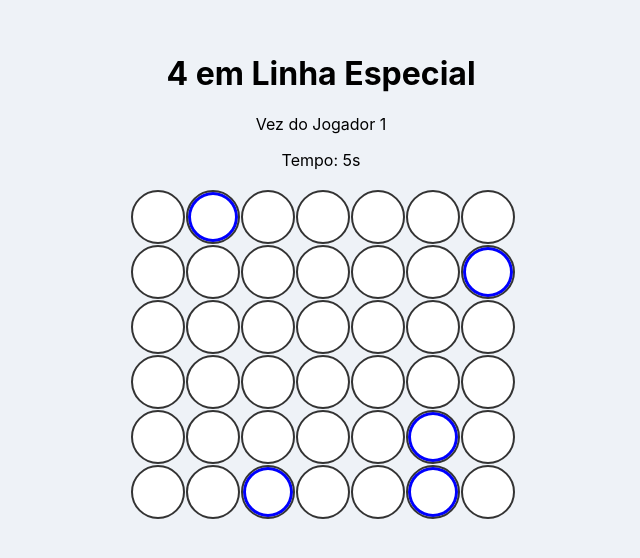
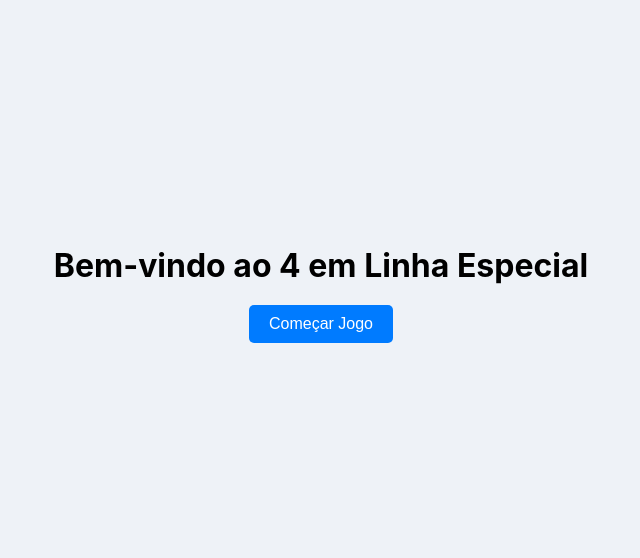
Before and after one commit to Amanult/quatro-em-linha, a React (Create React App) app: page / in a window 1280 px wide. Shown: the part 116-674 px from the top of the page, without its empty margins (319-959 px from the left). Built offline with nearby package versions, Linux system fonts and the light colour scheme.

Commit message:
Addição de um écrã de começo, e de empate.

```diff
--- a/src/App.css
+++ b/src/App.css
@@ -36,3 +36,27 @@
     transform: rotate(360deg);
   }
 }
+
+.start-screen {
+  text-align: center;
+  padding: 20px;
+}
+
+.start-screen h1 {
+  font-size: 2rem;
+  margin-bottom: 20px;
+}
+
+.start-screen button {
+  padding: 10px 20px;
+  font-size: 1rem;
+  background-color: #007bff;
+  color: white;
+  border: none;
+  border-radius: 5px;
+  cursor: pointer;
+}
+
+.start-screen button:hover {
+  background-color: #0056b3;
+}
--- a/src/App.jsx
+++ b/src/App.jsx
@@ -1,11 +1,19 @@
-import React from "react";
-import Game from "./components/Game"; // Importa o componente do jogo
+import React, { useState } from "react";
+import Game from "./components/Game";
+import StartScreen from "./components/StartScreen"; // Importa o componente da tela inicial
 
-// Componente principal da aplicação
 export default function App() {
+  const [gameStarted, setGameStarted] = useState(false);
+
+  const resetToStart = () => setGameStarted(false); // Função para voltar ao início
+
   return (
     <div className="app-container">
-      <Game />
+      {!gameStarted ? (
+        <StartScreen onStart={() => setGameStarted(true)} /> // Usa o novo componente
+      ) : (
+        <Game onBackToStart={resetToStart} /> // Passa a função para o componente Game
+      )}
     </div>
   );
 }
--- a/src/components/Game.css
+++ b/src/components/Game.css
@@ -19,3 +19,17 @@
   align-items: center;
   justify-content: center;
 }
+
+.back-button {
+  padding: 10px 20px;
+  margin-top: 15px;
+  margin-left: 10px;
+  background-color: red;
+  color: white;
+  border: none;
+  cursor: pointer;
+}
+
+.back-button:hover {
+  background-color: darkred;
+}
--- a/src/components/Game.jsx
+++ b/src/components/Game.jsx
@@ -15,17 +15,29 @@ const createEmptyBoard = () =>
 
 // Função para gerar células especiais aleatórias
 const generateSpecialCells = () => {
-  const specials = new Set();
+  const specials = new Set(); // Set é um estrutura js que permite de garantir que cada elemento é unico
   while (specials.size < 5) {
+    /*
+    Math.random cria um numero entre [0;1[
+    Multiplicado por ROWS ou COLS permite obter um numero entre [0;R/C - 0.(1)[
+    Math.floor permite aredondar ao inteiro infrior 4.6 -> 4
+    No final obtemos um numero entre [0;R/C - 1[
+    */
     const row = Math.floor(Math.random() * ROWS);
     const col = Math.floor(Math.random() * COLS);
+    //Additionna a specials as coordenadas na forma de uma cadeia de characteres "row,col"
     specials.add(`${row},${col}`);
   }
+  // retorna um array formado a partir das coordenadas de specials
   return Array.from(specials);
 };
 
+// Função para verificar se o tabuleiro está cheio (empate)
+const isBoardFull = (board) =>
+  board.every((row) => row.every((cell) => cell !== null));
+
 // Componente principal do jogo
-export default function Game() {
+export default function Game({ onBackToStart }) {
   // Estados para armazenar o tabuleiro, jogador atual, vencedor, células especiais, etc.
   const [board, setBoard] = useState(createEmptyBoard());
   const [player, setPlayer] = useState(1);
@@ -116,6 +128,11 @@ export default function Game() {
           clearInterval(timerRef.current);
           return;
         }
+        if (isBoardFull(newBoard)) {
+          setWinner("Empate"); // Define empate se o tabuleiro estiver cheio
+          clearInterval(timerRef.current);
+          return;
+        }
         if (!isSpecial(row, col)) {
           nextPlayer(); // Alterna para o próximo jogador se a célula não for especial
         }
@@ -144,13 +161,24 @@ export default function Game() {
   return (
     <div className="game-container">
       <h1>4 em Linha Especial</h1>
-      <p>{winner ? `Jogador ${winner} venceu!` : `Vez do Jogador ${player}`}</p>
+      <p>
+        {winner
+          ? winner === "Empate"
+            ? "O jogo terminou em empate!"
+            : `Jogador ${winner} venceu!`
+          : `Vez do Jogador ${player}`}
+      </p>
       <p>Tempo: {timer}s</p>
       <Board board={board} onClick={handleClick} specialCells={specialCells} />
       {winner && (
-        <button className="reset-button" onClick={resetGame}>
-          Jogar Novamente
-        </button>
+        <div>
+          <button className="reset-button" onClick={resetGame}>
+            Jogar Novamente
+          </button>
+          <button className="back-button" onClick={onBackToStart}>
+            Voltar ao Início
+          </button>
+        </div>
       )}
     </div>
   );
--- /dev/null
+++ b/src/components/StartScreen.css
@@ -0,0 +1,23 @@
+.start-screen {
+  text-align: center;
+  padding: 20px;
+}
+
+.start-screen h1 {
+  font-size: 2rem;
+  margin-bottom: 20px;
+}
+
+.start-screen button {
+  padding: 10px 20px;
+  font-size: 1rem;
+  background-color: #007bff;
+  color: white;
+  border: none;
+  border-radius: 5px;
+  cursor: pointer;
+}
+
+.start-screen button:hover {
+  background-color: #0056b3;
+}
--- /dev/null
+++ b/src/components/StartScreen.jsx
@@ -0,0 +1,11 @@
+import React from "react";
+import "./StartScreen.css"; // Importa os estilos da tela inicial
+
+export default function StartScreen({ onStart }) {
+  return (
+    <div className="start-screen">
+      <h1>Bem-vindo ao 4 em Linha Especial</h1>
+      <button onClick={onStart}>Começar Jogo</button>
+    </div>
+  );
+}
```
